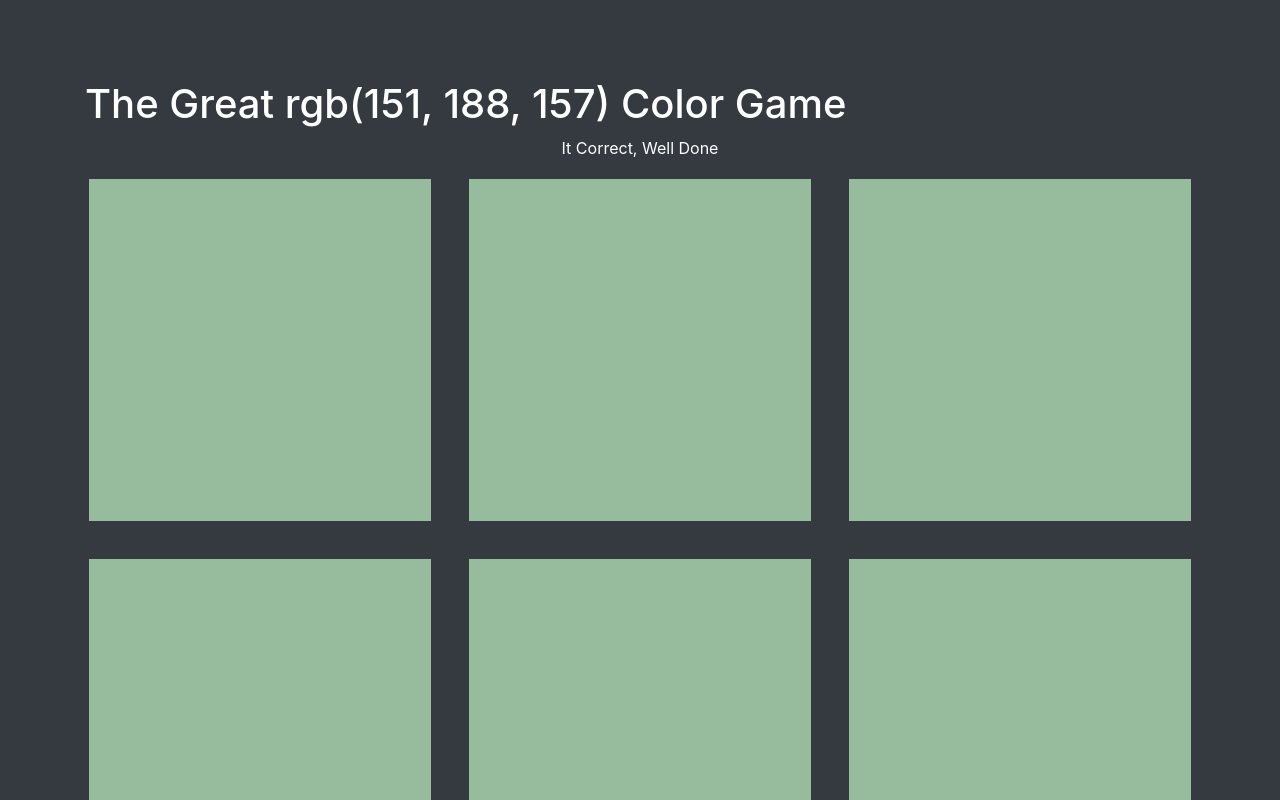
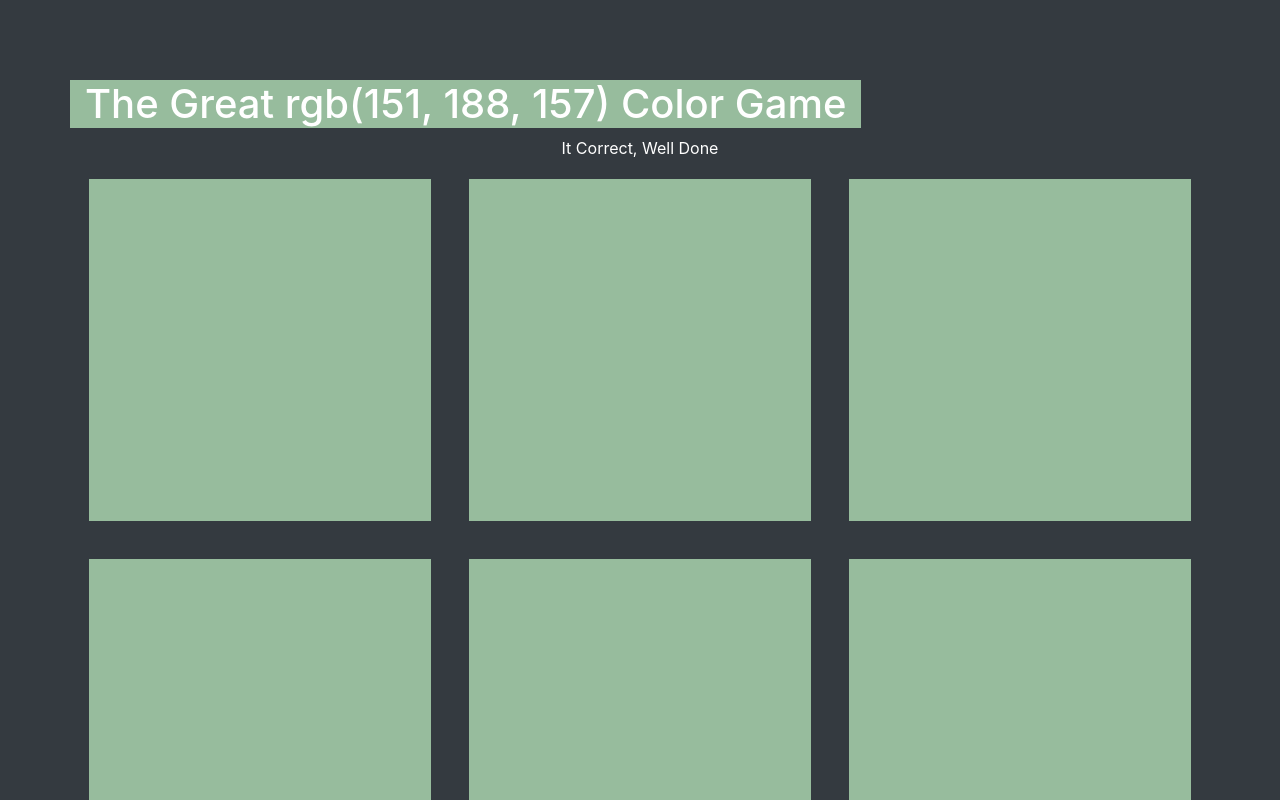
Before and after one commit to LaurenceM2015/WebDeloperBootCamp, a website: page JavaScriptProjects/jsGames/games.html in a window 1280 px wide. Both pictures are taken after a click on the element 259 px from the left and 325 px from the top of the page. Shown: the top 800 px of the page. Drawn offline with nearby package versions, Linux system fonts and the light colour scheme.

Commit message:
Add a func for the color game heading.

```diff
--- a/JavaScriptProjects/jsGames/colorGame.js
+++ b/JavaScriptProjects/jsGames/colorGame.js
@@ -14,7 +14,6 @@ let colors = [
 
 let colors = generateRandomColors(6);
 
-
 // Select all the square
 let squares = document.querySelectorAll(".square");
 
@@ -22,6 +21,7 @@ let squares = document.querySelectorAll(".square");
 let pickedColor = pickColor();
 let colorDisplay = document.getElementById("colorDisplay");
 let messageDisplay = document.querySelector("#message");
+let colorHeading = document.querySelector('#colGamHeading');
 
 colorDisplay.textContent = pickedColor;
 
@@ -39,6 +39,8 @@ for(let i = 0; i < squares.length; i++){
         if(clickedColor === pickedColor) {
             messageDisplay.textContent = "It Correct, Well Done";
             changeColors(clickedColor);
+            colorHeading.style.backgroundColor = clickedColor;
+
 		} else {
             this.style.backgroundColor = "#343a40";
             messageDisplay.textContent = "Sorry Try Again";
--- a/JavaScriptProjects/jsGames/games.html
+++ b/JavaScriptProjects/jsGames/games.html
@@ -16,7 +16,7 @@
        <div class="container">
            <div class="row">
                 <div class="header-section text-center">
-                   <div class="col-md-12">
+                   <div class="col-md-12" id="colGamHeading">
                         <h1 class="text-white">
                             The Great <span id="colorDisplay">RGB</span> Color Game
                         </h1>
```
